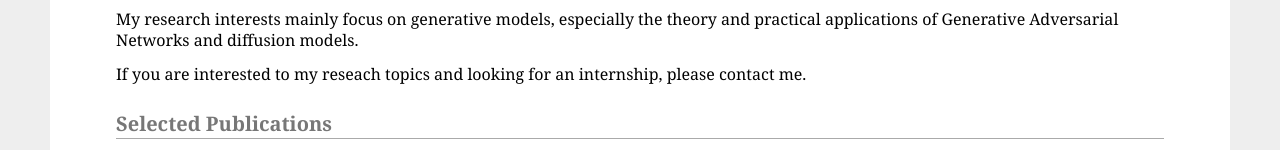
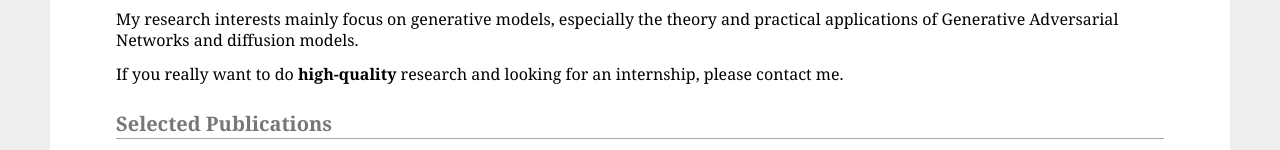
Before and after one commit to cientgu/cientgu.github.io, a plain HTML site: page index.html in a window 1280 px wide. Shown: the part 427-577 px from the top of the page. Drawn offline with Linux system fonts and the light colour scheme.

Commit message:
Update index.html

```diff
--- a/index.html
+++ b/index.html
@@ -52,7 +52,7 @@
 
 </p>
 <p>
-  If you are interested to my reseach topics and looking for an internship, please contact me.
+  If you really want to do <B> high-quality </B> research and looking for an internship, please contact me.
 </p>
 
 <h2>Selected Publications</h2>
```
